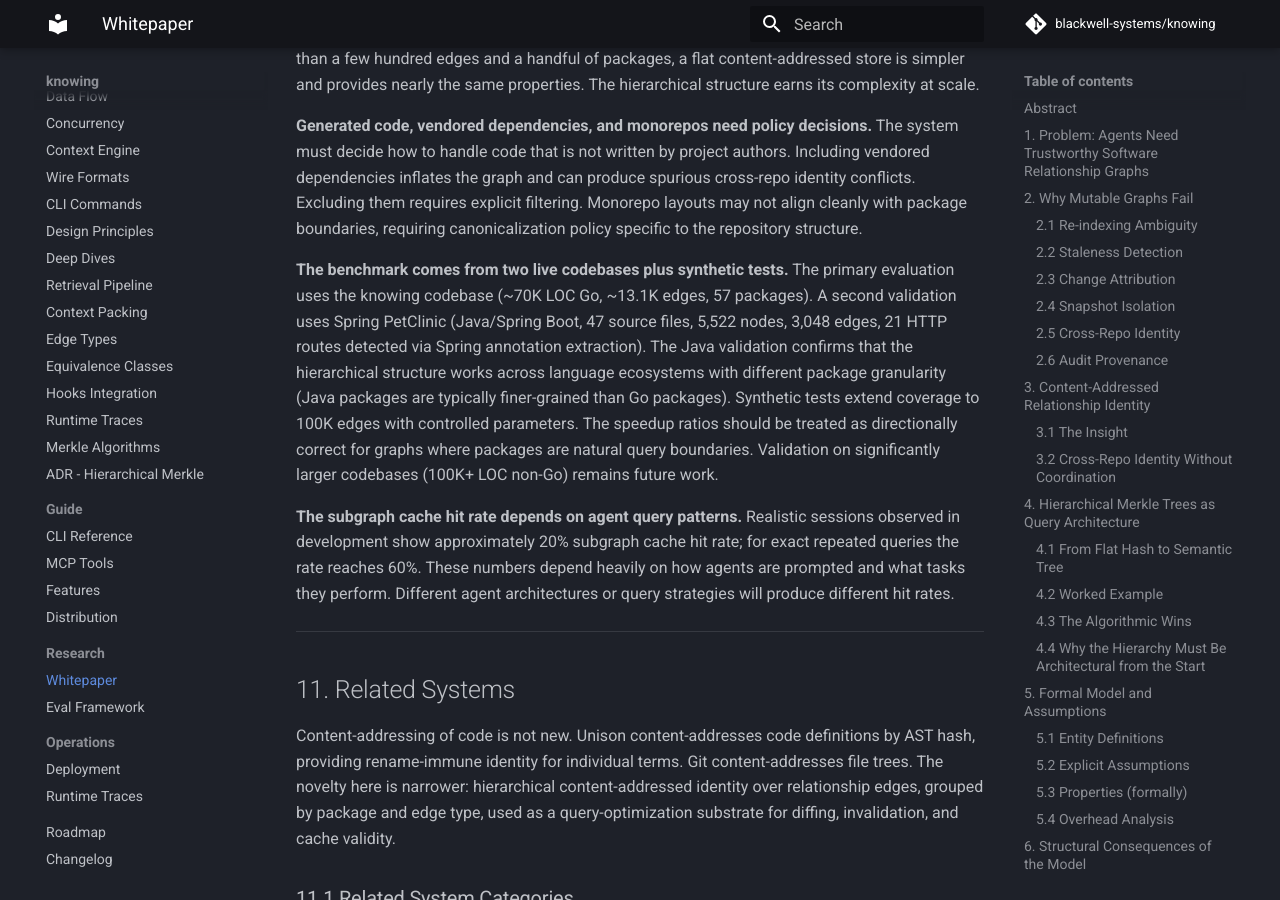
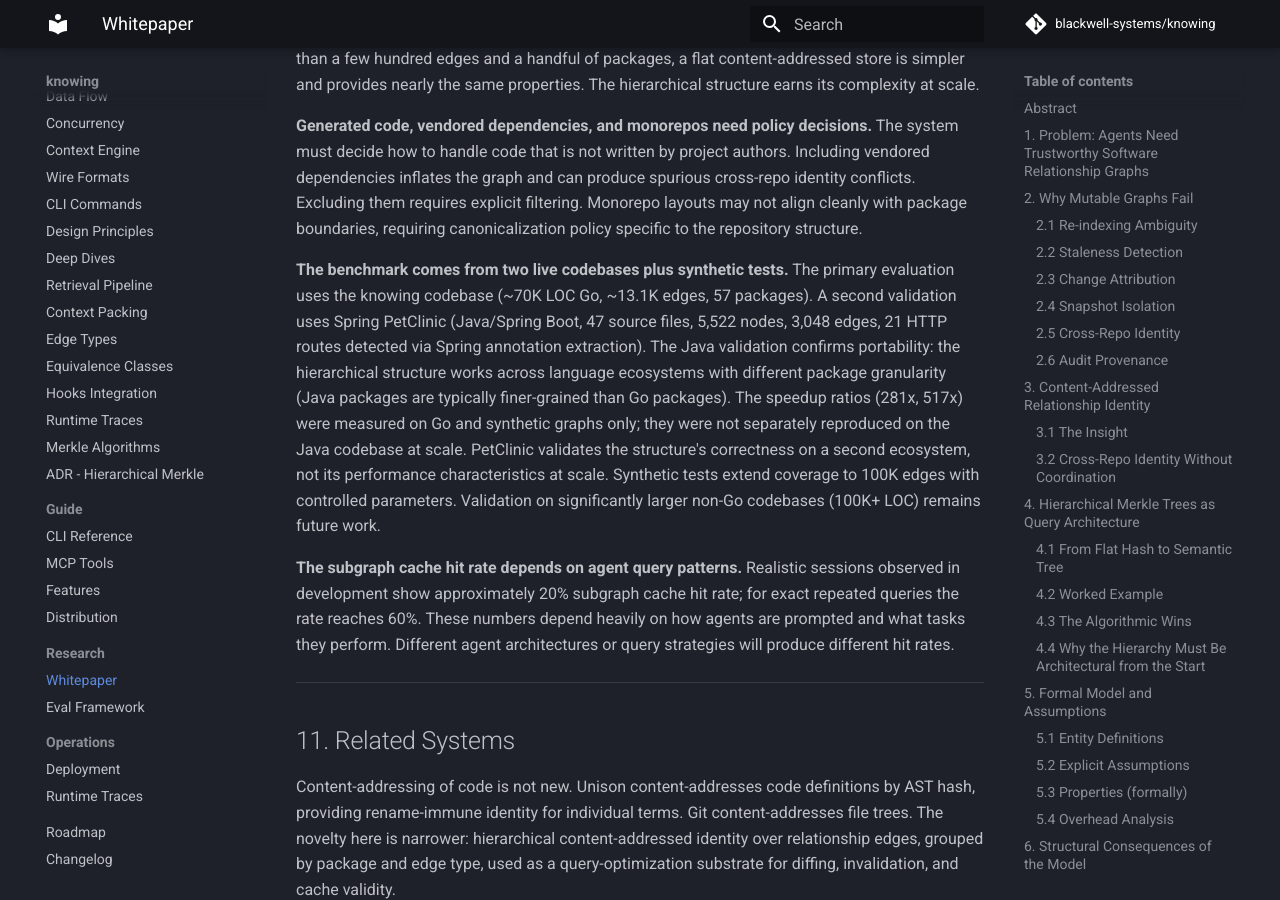
Before and after one commit to blackwell-systems/knowing, an MkDocs documentation site: the page built from docs/research/whitepaper.md, in a window 1280 px wide and 900 px high, scrolled down 20682 px. Built offline with MkDocs 1.6.1 and Material for MkDocs 9.7.7, drawn with Linux system fonts in a browser that asks for light colours; comment, search, counter and statistics services are not loaded.

Commit message:
docs: clarify PetClinic validates portability, not scale speedups
Preempt the observation that 3K edges is below the 'small graph' caveat.
Explicitly state: speedup ratios measured on Go/synthetic only; PetClinic
validates correctness on a second ecosystem, not performance at scale.

```diff
--- a/docs/research/whitepaper.md
+++ b/docs/research/whitepaper.md
@@ -571,7 +571,7 @@ The properties described in this paper hold under specific conditions. This sect
 
 **Generated code, vendored dependencies, and monorepos need policy decisions.** The system must decide how to handle code that is not written by project authors. Including vendored dependencies inflates the graph and can produce spurious cross-repo identity conflicts. Excluding them requires explicit filtering. Monorepo layouts may not align cleanly with package boundaries, requiring canonicalization policy specific to the repository structure.
 
-**The benchmark comes from two live codebases plus synthetic tests.** The primary evaluation uses the knowing codebase (~70K LOC Go, ~13.1K edges, 57 packages). A second validation uses Spring PetClinic (Java/Spring Boot, 47 source files, 5,522 nodes, 3,048 edges, 21 HTTP routes detected via Spring annotation extraction). The Java validation confirms that the hierarchical structure works across language ecosystems with different package granularity (Java packages are typically finer-grained than Go packages). Synthetic tests extend coverage to 100K edges with controlled parameters. The speedup ratios should be treated as directionally correct for graphs where packages are natural query boundaries. Validation on significantly larger codebases (100K+ LOC non-Go) remains future work.
+**The benchmark comes from two live codebases plus synthetic tests.** The primary evaluation uses the knowing codebase (~70K LOC Go, ~13.1K edges, 57 packages). A second validation uses Spring PetClinic (Java/Spring Boot, 47 source files, 5,522 nodes, 3,048 edges, 21 HTTP routes detected via Spring annotation extraction). The Java validation confirms portability: the hierarchical structure works across language ecosystems with different package granularity (Java packages are typically finer-grained than Go packages). The speedup ratios (281x, 517x) were measured on Go and synthetic graphs only; they were not separately reproduced on the Java codebase at scale. PetClinic validates the structure's correctness on a second ecosystem, not its performance characteristics at scale. Synthetic tests extend coverage to 100K edges with controlled parameters. Validation on significantly larger non-Go codebases (100K+ LOC) remains future work.
 
 **The subgraph cache hit rate depends on agent query patterns.** Realistic sessions observed in development show approximately 20% subgraph cache hit rate; for exact repeated queries the rate reaches 60%. These numbers depend heavily on how agents are prompted and what tasks they perform. Different agent architectures or query strategies will produce different hit rates.
 
```
